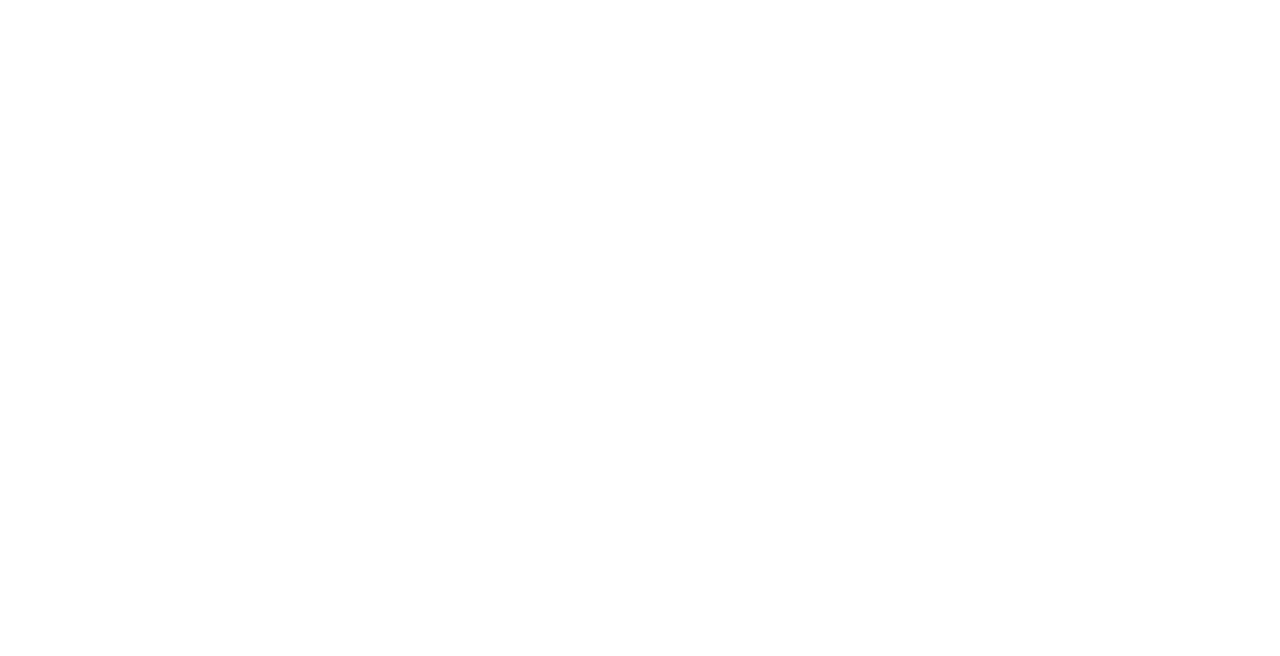
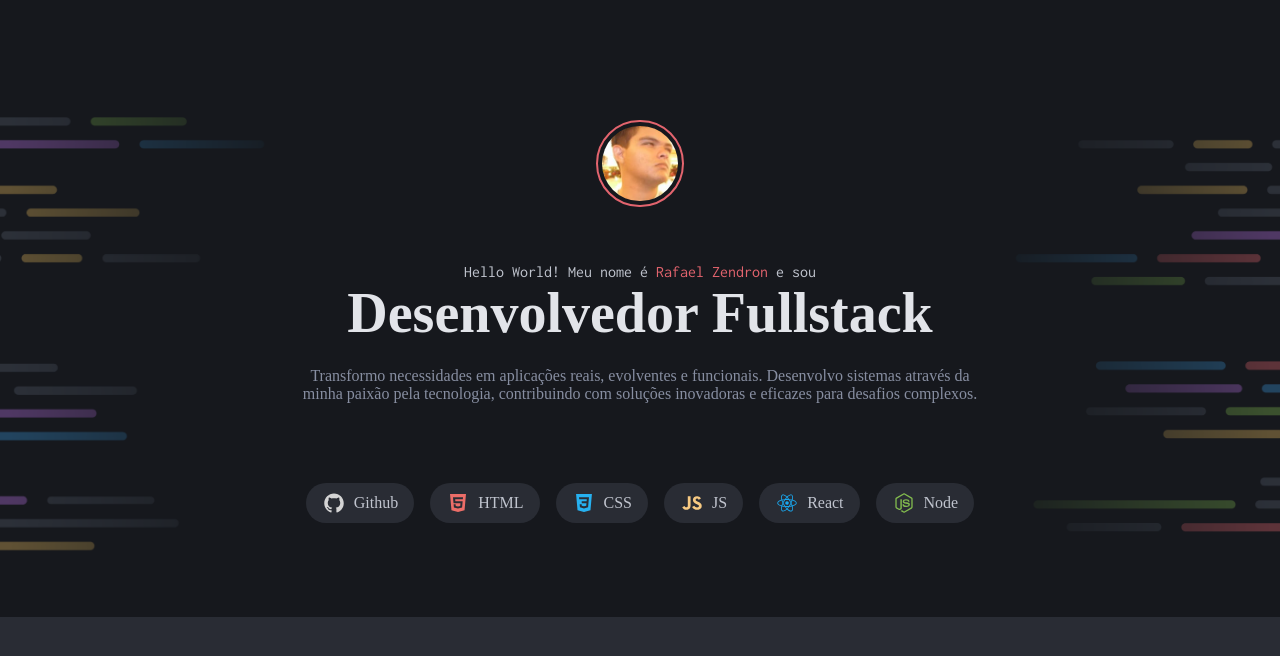
Before and after one commit to rafaumeu/portfolio_dev, a PHP site: page / in a window 1280 px wide. Before the commit the part shown is empty. Shown: the top 656 px of the page. Run offline with PHP 8.4, Linux system fonts and the light colour scheme.

Commit message:
criação do topo com introdução

```diff
--- a/index.html
+++ b/index.html
@@ -10,5 +10,60 @@
   <link href="https://fonts.googleapis.com/css2?family=Inconsolata&family=Maven+Pro&display=swap" rel="stylesheet">
 </head>
 <body>
+  <div class="bg-intro">
+    <div class="container">
+      <div id="intro" class="container">
+        <img class="profile" src="assets/images/1532522347212.jpg" alt="foto de perfil">
+        <div class="presentation">
+          <span>Hello World! Meu nome é
+            <spam class="name">Rafael Zendron</spam>
+            e sou</span>
+            <h1>Desenvolvedor Fullstack</h1>
+            <p class="container">Transformo necessidades em aplicações reais, evolventes e funcionais. Desenvolvo sistemas através da minha paixão pela tecnologia, contribuindo com soluções inovadoras e eficazes para desafios complexos.</p>
+        </div>
+        <nav id="badge">
+          <ul class="container">
+            <li>
+              <img src="assets/icons/github.svg" alt="github" class="github">
+              <a href="https://github.com/rafaelzendron" target="_blank">
+                Github
+              </a>
+            </li>
+            <li>
+              <img src="assets/icons/HTML.svg" alt="html" class="html" >
+              <a href="#">
+                HTML
+              </a>
+            </li>
+            <li>
+              <img src="assets/icons/CSS.svg" alt="css" class="css">
+              <a href="#" target="_blank">
+                CSS
+              </a>
+            </li>
+            <li>
+              <img src="assets/icons/JavaScript.svg" alt="JavaScript" class="js">
+              <a href="#" target="_blank">
+                JS
+              </a>
+            </li>
+            <li>
+              <img src="assets/icons/React.svg" alt="react" class="react">
+              <a href="#" target="_blank">
+                React
+              </a>
+            </li>
+            <li>
+              <img src="assets/icons/Node.js.svg" alt="node" class="node">
+              <a href="#" target="_blank">
+                Node
+              </a>
+            </li>
+          </ul>
+
+        </nav>
+        </div>
+      </div>
+  </div>
 </body>
 </html>
--- a/styles/global.css
+++ b/styles/global.css
@@ -26,4 +26,35 @@
   --subtitle: 16px 400/140% var(--font-inconsolata);
   --text-md: 16px 400/140% var(--font-maven);
   --text-sm: 14px 400/140% var(--font-maven);
+  --title-lg: 700 56px/120% Asap;
 }
+
+body {
+  background-color: var(--gray-300);
+  color: var(--gray-500)
+}
+
+.bg-intro {
+  max-width: 1366px;
+  background: url(../assets/images/Background_intro.png) no-repeat;
+  background-size: cover;
+  margin: 0 auto;
+}
+.container {
+  max-width: 1040px;
+  display: flex;
+  justify-content: center;
+  margin: 0 auto;
+}
+
+ul li {
+  list-style: none;
+}
+a {
+  text-decoration: none;
+  color: inherit;
+}
+
+a:hover {
+  color: var(--blue);
+}
--- a/styles/index.css
+++ b/styles/index.css
@@ -1 +1,2 @@
 @import url(global.css);
+@import url(intro.css)
--- /dev/null
+++ b/styles/intro.css
@@ -0,0 +1,86 @@
+#intro {
+  width: 100%;
+  display: flex;
+  flex-direction: column;
+  align-items: center;
+  .profile {
+    width: 87.273px;
+    height: 87.273px;
+    object-fit: cover;
+    border-radius: 50%;
+    margin-block: 120px 56px;
+    border: 2px solid var(--red);
+    padding: 4px;
+  }
+  .presentation {
+      display: flex;
+      max-width: 680px;
+      flex-direction: column;
+      align-items: center;
+      text-align: center;
+    span {
+      font: var(--subtitle);
+      font-family: var(--font-inconsolata);
+      color: var(--gray-500);
+    }
+    span .name {
+      color: var(--red);
+    }
+    h1 {
+      font: var(--title-lg);
+      color: var(--gray-600)
+    }
+    p {
+      margin-block: 20px 80px;
+      font: var(--text-sm);
+      color: var(--gray-400);
+    }
+  }
+  #badge {
+    display: flex;
+    justify-content: space-between;
+    width: 100%;
+    ul {
+      display: flex;
+      flex-direction: row;
+      gap: 16px;
+    }
+    ul li {
+      display: flex;
+      flex-direction: row;
+      padding-block: 8px;
+      padding-inline: 16px;
+      background-color: var(--gray-300);
+      border-radius: 45px;
+      justify-content: center;
+      align-items: center;
+      margin-bottom: 94px;
+      gap: 8px
+    }
+    ul li:hover {
+      border: 1px solid var(--blue);
+    }
+    ul li img {
+      width: 24px;
+    }
+    .github {
+      filter: invert(93%) sepia(7%) saturate(0%) hue-rotate(180deg) brightness(94%) contrast(86%);
+    }
+    .html {
+      filter: invert(28%) sepia(58%) saturate(3291%) hue-rotate(316deg) brightness(94%) contrast(97%);
+    }
+    .css {
+      filter: invert(53%) sepia(86%) saturate(743%) hue-rotate(167deg) brightness(97%) contrast(94%);
+    }
+    .js {
+      filter: invert(78%) sepia(60%) saturate(339%) hue-rotate(339deg) brightness(99%) contrast(96%);
+    }
+    .react {
+      filter: invert(53%) sepia(86%) saturate(743%) hue-rotate(167deg) brightness(97%) contrast(94%);
+    }
+    .node {
+      filter: invert(79%) sepia(48%) saturate(551%) hue-rotate(39deg) brightness(83%) contrast(81%);
+    }
+  }
+
+}
--- a/styles/utility.css
+++ b/styles/utility.css
@@ -0,0 +1,3 @@
+.gap-8 {
+  column-gap: 8px;
+}
```
Also changed, not shown: assets/icons/CSS.svg, assets/icons/GitHub.svg, assets/icons/JavaScript.svg, assets/icons/Node.js.svg, assets/images/1532522347212.jpg (added).
